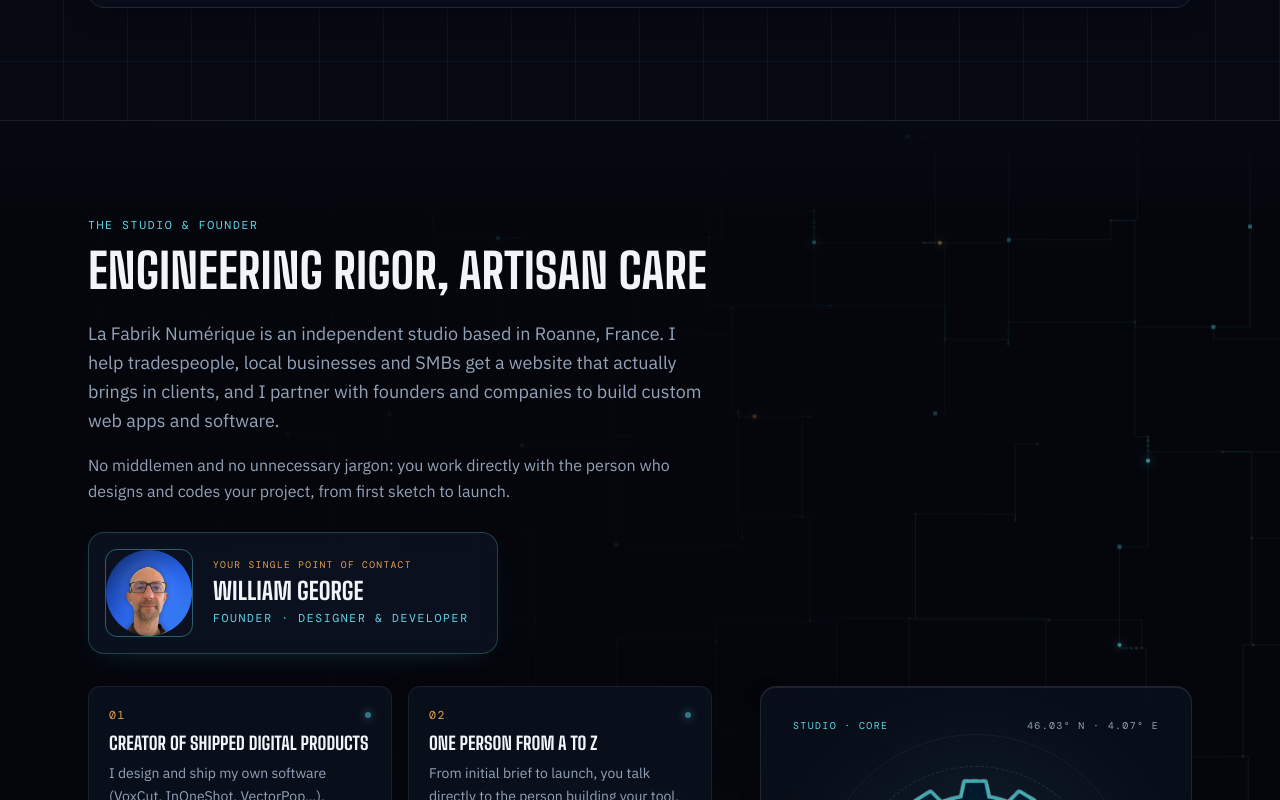
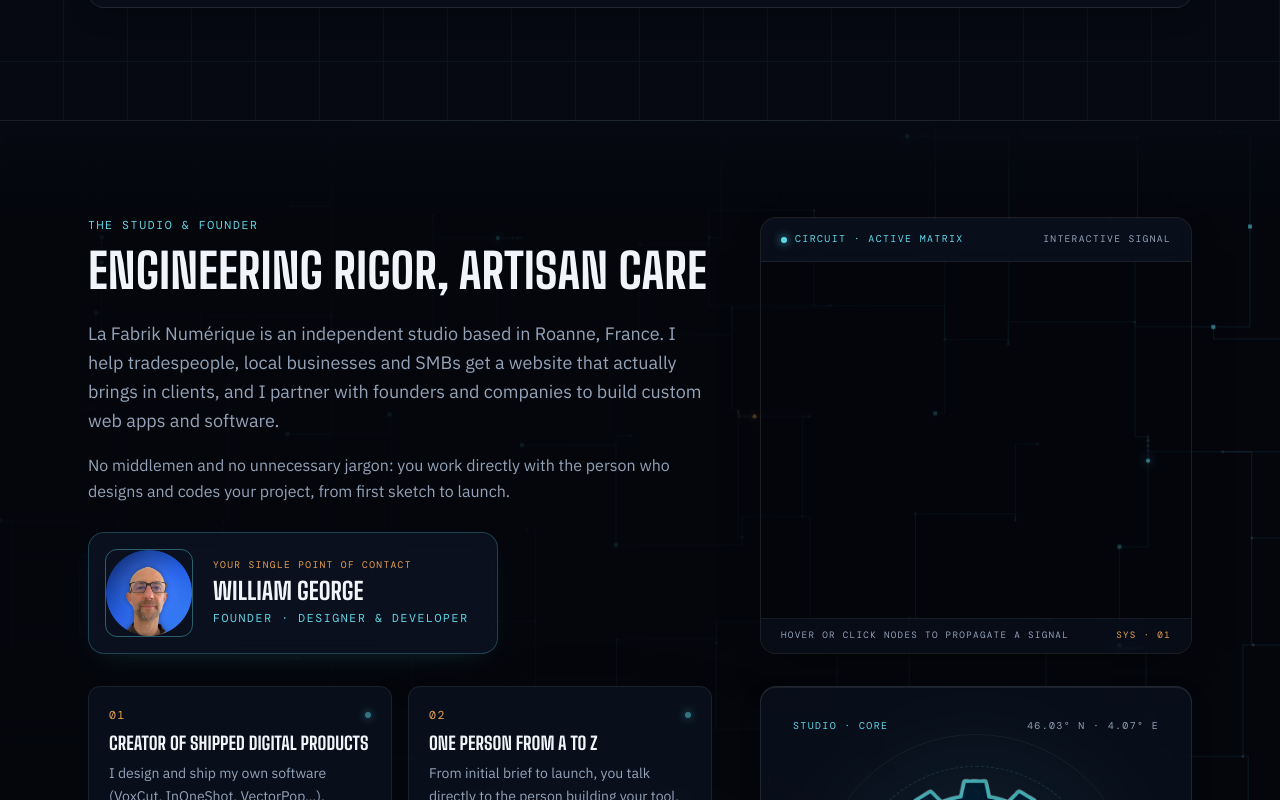
Before and after one commit to WgeorgeAssistantIA/lafabrique-numerique-site, a Next.js app: page /en in a window 1280 px wide. Shown: the part 6680-7480 px from the top of the page. Built offline with nearby package versions, Linux system fonts and the light colour scheme.

Commit message:
feat(atelier): combine full-section discreet circuit with dedicated translucent circuit panel and centered secret letter

```diff
--- a/components/About.tsx
+++ b/components/About.tsx
@@ -22,7 +22,7 @@ export default function About() {
       </div>
 
       {/* Discreet transparency gradients across the section, matching the Hero */}
-      <div className="absolute inset-0 z-[1] pointer-events-none bg-gradient-to-r from-background-deep via-background-deep/85 to-background-deep/25" />
+      <div className="absolute inset-0 z-[1] pointer-events-none bg-gradient-to-r from-background-deep/92 via-background-deep/80 to-transparent" />
       <div className="absolute inset-x-0 top-0 z-[1] h-24 pointer-events-none bg-gradient-to-b from-background to-transparent" />
       <div className="absolute inset-x-0 bottom-0 z-[1] h-24 pointer-events-none bg-gradient-to-t from-background to-transparent" />
       <div
@@ -80,12 +80,35 @@ export default function About() {
           </div>
         </div>
 
-        {/* Row 1 Right: Open circuit & secret letter zone directly above the Owl */}
-        <div
-          data-atelier-letter-zone="true"
-          aria-hidden="true"
-          className="hidden lg:block lg:col-span-5 min-h-[280px] pointer-events-none"
-        />
+        {/* Row 1 Right: Dedicated translucent Circuit panel directly above the Owl,
+            with the secret letter centered inside its viewport */}
+        <div className="lg:col-span-5 flex flex-col pointer-events-none">
+          <div className="relative rounded-2xl border border-white/10 bg-background-deep/35 shadow-[inset_0_1px_0_0_rgba(255,255,255,0.08),0_16px_40px_-18px_rgba(0,0,0,0.75)] overflow-hidden flex flex-col h-full min-h-[280px] sm:min-h-[320px]">
+            <div className="px-5 py-3.5 border-b border-white/[0.08] bg-panel/65 backdrop-blur-md flex items-center justify-between relative z-10">
+              <span className="inline-flex items-center gap-2 fig-label text-[0.62rem] text-cyan">
+                <span className="node-dot" />
+                {isFr ? "CIRCUIT · MATRICE ACTIVE" : "CIRCUIT · ACTIVE MATRIX"}
+              </span>
+              <span className="fig-label text-[0.6rem] text-muted">
+                {isFr ? "SIGNAL INTERACTIF" : "INTERACTIVE SIGNAL"}
+              </span>
+            </div>
+
+            <div
+              data-atelier-letter-zone="true"
+              className="relative flex-1 min-h-[220px]"
+            />
+
+            <div className="px-5 py-2.5 border-t border-white/[0.06] bg-panel/50 backdrop-blur-md flex items-center justify-between relative z-10">
+              <span className="fig-label text-[0.58rem] text-muted">
+                {isFr
+                  ? "Survolez ou cliquez les nœuds pour propager un signal"
+                  : "Hover or click nodes to propagate a signal"}
+              </span>
+              <span className="fig-label text-[0.58rem] text-amber">SYS · 01</span>
+            </div>
+          </div>
+        </div>
 
         {/* Row 2 Left: The 4 value bricks */}
         <div className="lg:col-span-7 grid grid-cols-1 sm:grid-cols-2 gap-4 pointer-events-auto">
--- a/components/CircuitCanvas.tsx
+++ b/components/CircuitCanvas.tsx
@@ -448,7 +448,7 @@ export default function CircuitCanvas({
             (zoneRect.left + zoneRect.right) / 2 - canvasRect.left;
           const zoneCenterY =
             (zoneRect.top + zoneRect.bottom) / 2 - canvasRect.top;
-          letterH = Math.max(200, Math.min(320, zoneRect.height * 0.82));
+          letterH = Math.max(150, Math.min(240, zoneRect.height * 0.74));
           letterW = letterH * 0.62;
           originX = zoneCenterX - letterW / 2;
           originY = zoneCenterY - letterH / 2;
```
